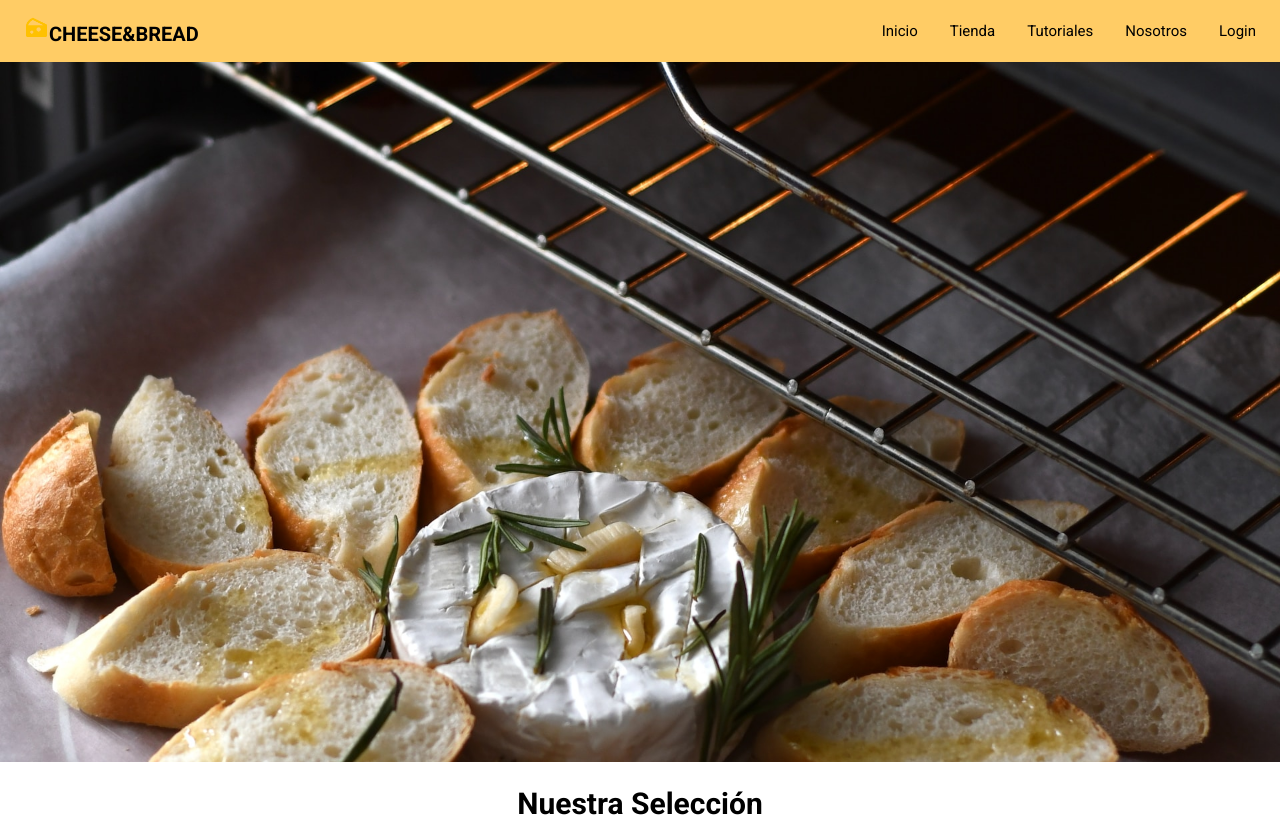
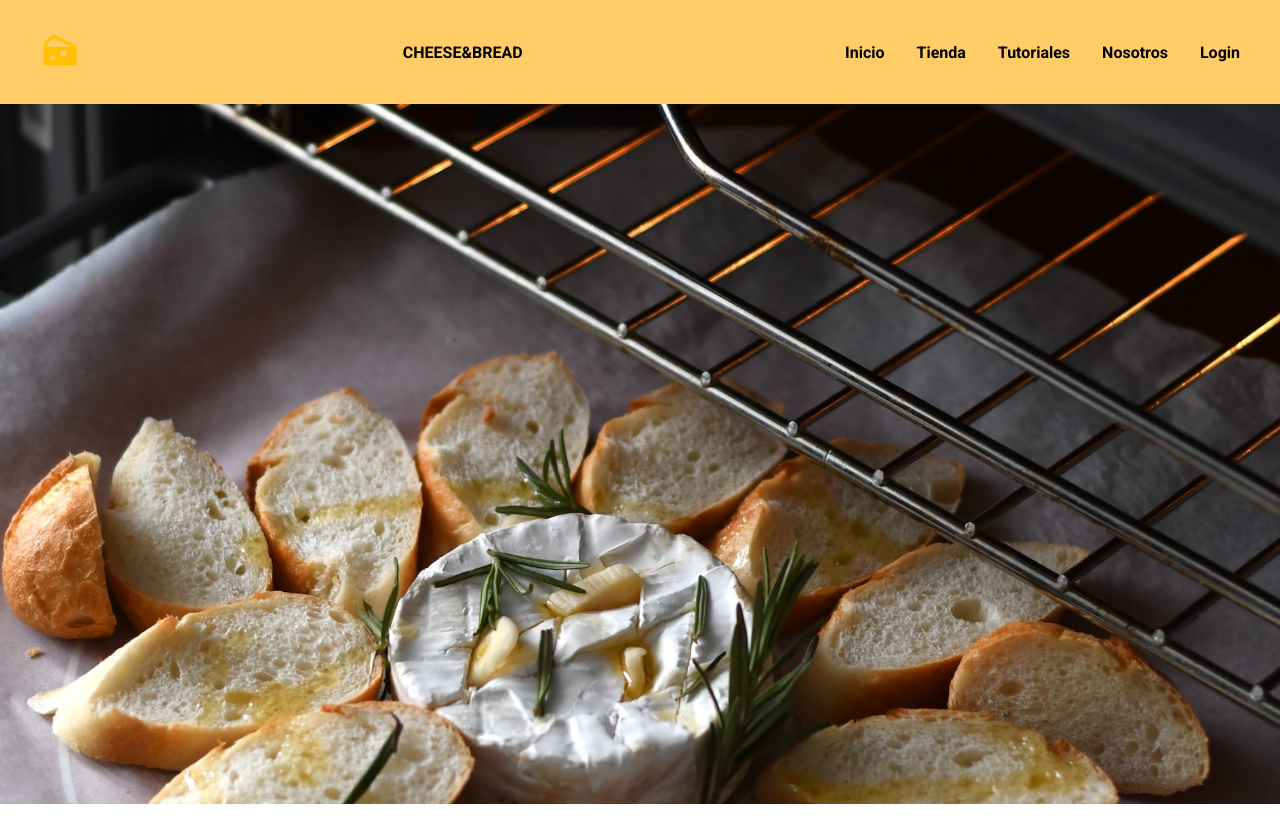
Before and after one commit to Antorosales/Proyecto-CheeseAndBread, a website: page index.html in a window 1280 px wide. Shown: the top 824 px of the page. Drawn offline with Linux system fonts and the light colour scheme.

Commit message:
Nav arreglado

```diff
--- a/index.html
+++ b/index.html
@@ -7,22 +7,23 @@
     <link rel="stylesheet" href="css/style.css">
     <title> Inicio || C&B</title>
     <link rel="stylesheet" href="https://fonts.googleapis.com/css?family=Roboto:300,400,500,700&display=swap"/>
+    <link rel="stylesheet" href="https://fonts.googleapis.com/icon?family=Material+Icons"/>
 
 </head>
 <body>
     <!-- Barra de navegacion -->
     <header class="nav-wrapper">
         <nav>
-            <a href="" class="logo"><img src="assets/img/logocheese.png" alt="logo">CHEESE&BREAD</a>
+            <img src="./assets/img/logocheese.png" alt=""><a href="./index.html">CHEESE&BREAD</a>
             <input type="checkbox" name="" id="toggle">
-            <label for="toggle"><i class="material-icons"><menu></menu></i></label>
+            <label for="toggle"><i class="material-icons">menu</i></label>
             <div class="menu">
                 <ul>
                     <li><a href="../index.html">Inicio</a></li>
-                    <li><a href="pages/tienda.html">Tienda</a></li>
-                    <li><a href="pages/Tutoriales.html">Tutoriales</a></li>
-                    <li><a href="pages/nosotros.html">Nosotros</a></li>
-                    <li><a href="pages/login.html">Login</a></li>
+                    <li><a href="../pages/tienda.html">Tienda</a></li>
+                    <li><a href="../pages/Tutoriales.html">Tutoriales</a></li>
+                    <li><a href="../pages/nosotros.html">Nosotros</a></li>
+                    <li><a href="../pages/login.html">Login</a></li>
                 </ul>
             </div>
         </nav>
--- a/scss/style.scss
+++ b/scss/style.scss
@@ -21,6 +21,10 @@ body {
 .nav-wrapper {
   width: 100%;
   margin: 0 auto;
+  padding: 1rem;
+  background-color: $NavbarPrincipal;
+
+  /**1rem = 16px*/
 }
 
 nav {
@@ -30,20 +34,20 @@ nav {
   align-items: center;
   background-color: $NavbarPrincipal;
   padding: 1rem 1.5rem;
-  font-size: 15px;
-
   .logo {
     font-weight: 700;
     text-decoration: none;
     color: black;
-    font-size: 20px;
-    font-weight: bolder;
   }
 
-  a img {
-    height: 25px;
-    width: 25px;
-    object-fit: cover;
+  img {
+    height: 40px;
+  }
+  a{
+    text-decoration: none;
+    color: black;
+    font-weight: 600;
+
   }
 }
 
@@ -63,6 +67,7 @@ nav {
     display: none;
   }
 }
+
 
 /* index.html */
 
@@ -263,7 +268,7 @@ nav {
 /* responsive */
 
 @media (max-width: 768px) {
-  .nav menu {
+  nav .menu {
     width: 100%;
     height: 0;
     overflow: hidden;
@@ -272,6 +277,7 @@ nav {
   .menu ul {
     flex-direction: column;
     align-items: center;
+    justify-content: center;
     padding: 0.5rem 0;
   }
 
@@ -286,6 +292,7 @@ nav {
       height: 100%;
     }
   }
+}
 
   .container-info {
     height: auto;
@@ -303,4 +310,3 @@ nav {
     font-size: 20px;
     gap: 2px;
   }
-}
```
Also changed, not shown: pages/Tutoriales.html (+4 -2 lines), pages/login.html (+2 -0 lines), pages/nosotros.html (+4 -2 lines), pages/tienda.html (+4 -2 lines), css/style.css.
